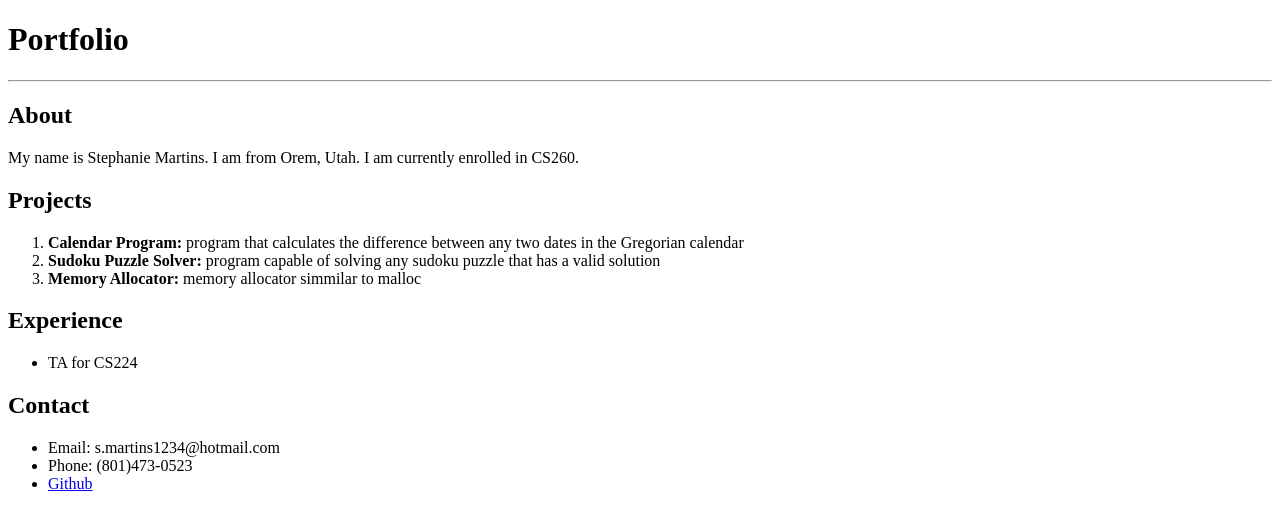
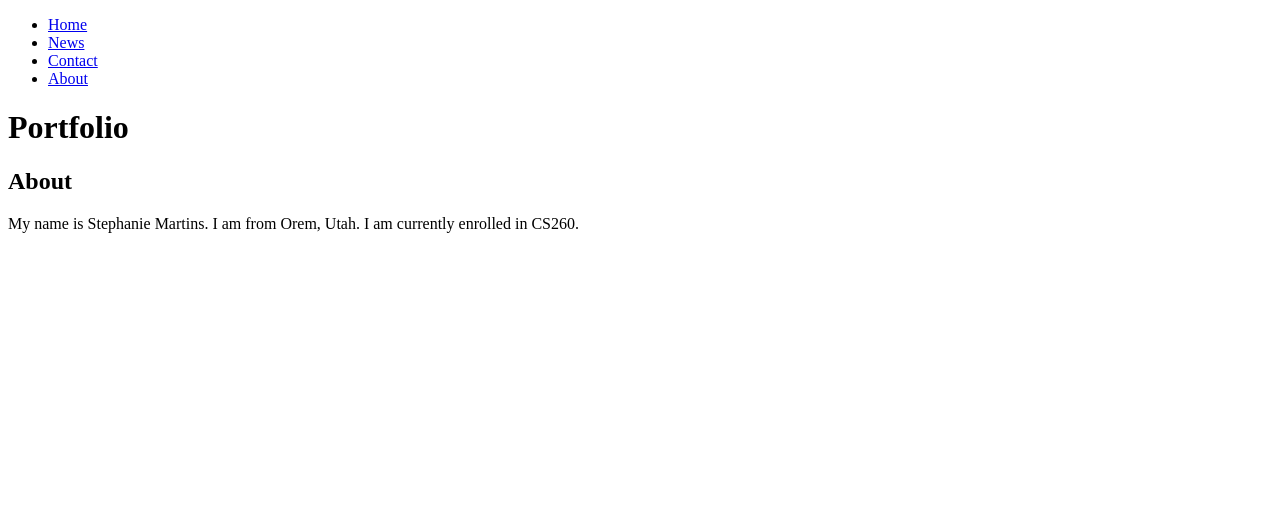
Before and after one commit to smartins1234/cs260-portfolio, a plain HTML site: page index.html in a window 1280 px wide. Drawn offline with Linux system fonts and the light colour scheme.

Commit message:
Completed activity 5 up through step 5, just need to do 6-8 and fix the colors.

```diff
--- a/index.html
+++ b/index.html
@@ -2,29 +2,23 @@
 <html>
 <head>
 	<title>Stephanie's Portfolio</title>
+	<link rel="stylesheet" href="portfolio.css">
 </head>
 <body>
+	<nav>
+		<ul>
+			<li><a href="index.html">Home</a></li>
+			<li><a href="projects.html">News</a></li>
+			<li><a href="experience.html">Contact</a></li>
+			<li><a href="contact.html">About</a></li>
+		</ul>
+	</nav>
+
+	<div class="content">
 	<h1>Portfolio</h1>
 
-	<hr>
-
-	<h2>About</h2>
+	<h2 class="sum">About</h2>
 		<p>My name is Stephanie Martins. I am from Orem, Utah. I am currently enrolled in CS260.</p>
-	<h2>Projects</h2>
-		<ol>
-			<li><b>Calendar Program:</b> program that calculates the difference between any two dates in the Gregorian calendar</li>
-			<li><b>Sudoku Puzzle Solver:</b> program capable of solving any sudoku puzzle that has a valid solution</li>
-			<li><b>Memory Allocator:</b> memory allocator simmilar to malloc</li>
-		</ol>
-	<h2>Experience</h2>
-		<ul>
-			<li>TA for CS224</li>
-		</ul>
-	<h2>Contact</h2>
-		<ul>
-			<li>Email: s.martins1234@hotmail.com</li>
-			<li>Phone: (801)473-0523</li>
-			<li><a href="https://github.com/smartins1234">Github</a></li>
-		</ul>
+	</div>
 </body>
 </html>
```
